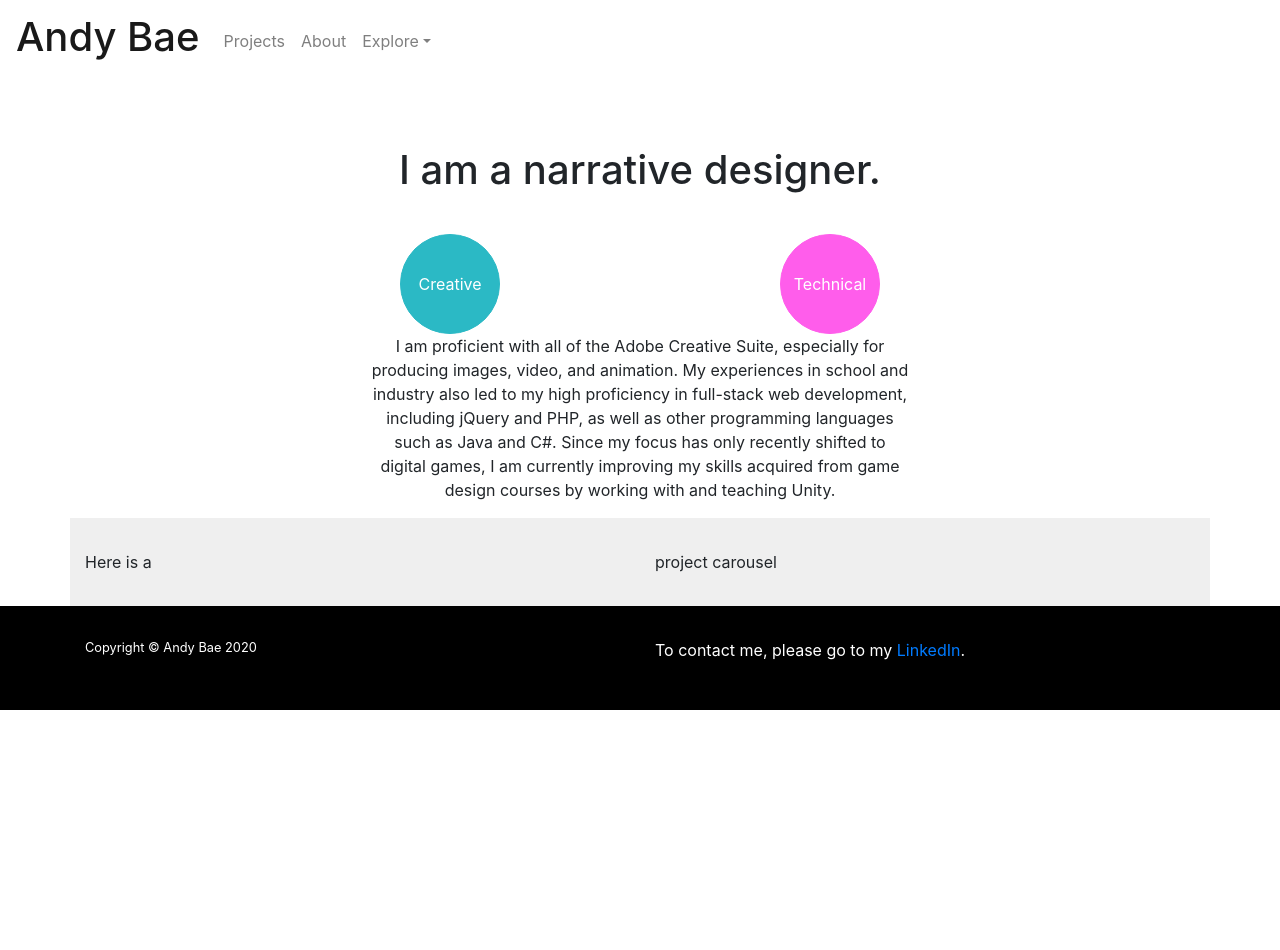
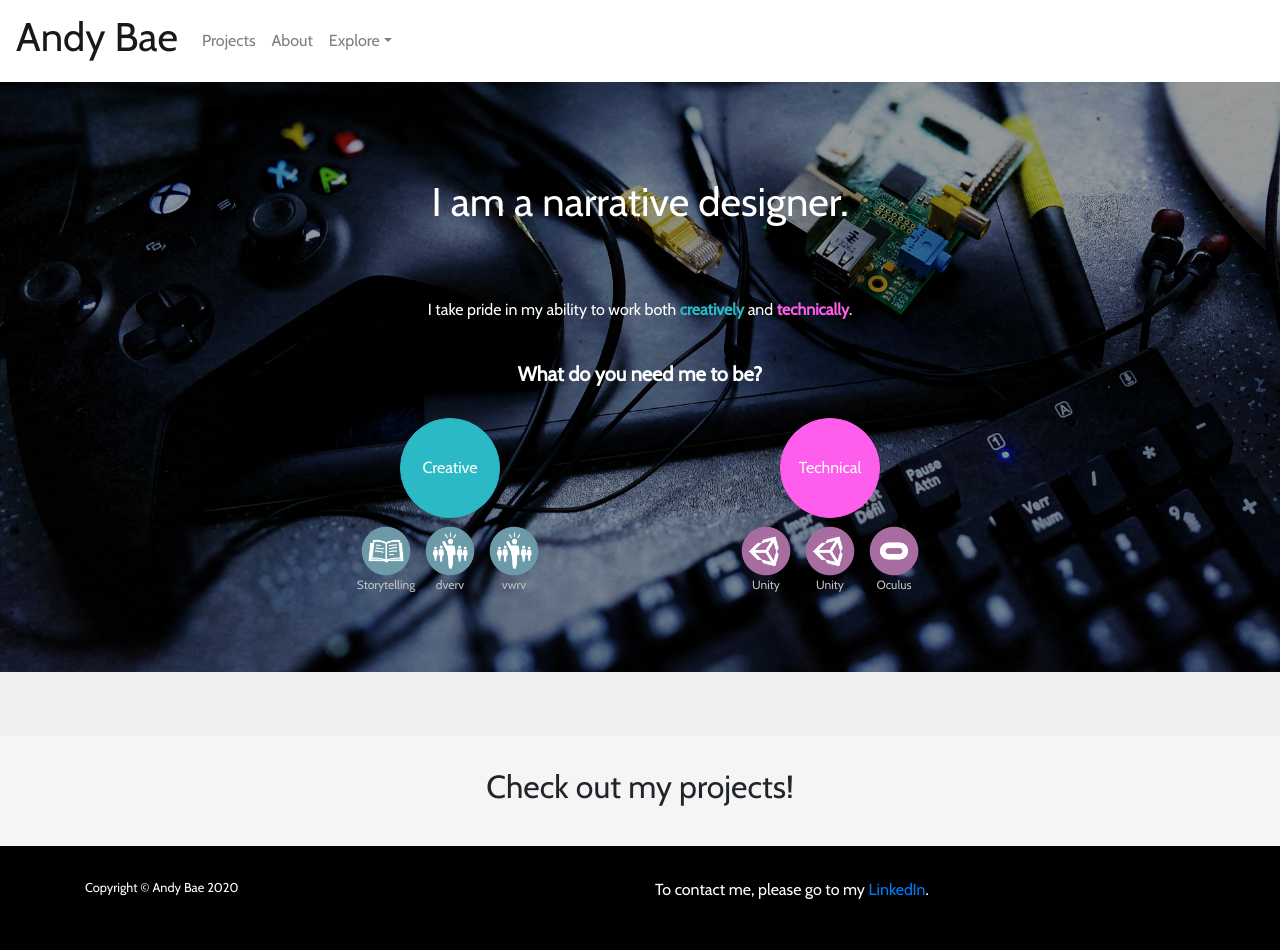
Before and after one commit to sjandybae/sjandybae.github.io, a PHP site: page / in a window 1280 px wide. Before the commit the page ends 710 px from the top, so only its background shows below. Run offline with PHP 8.4, Linux system fonts and the light colour scheme.

Commit message:
Added font and style to homepage

```diff
--- a/css/site.css
+++ b/css/site.css
@@ -76,6 +76,9 @@ fieldset[disabled] .btn-technical.active {
     text-align: center;
 }
 
+body {
+    font-family: 'Cabin', sans-serif;
+}
 .card {
     background-color: transparent;
     height: 20em;
@@ -147,9 +150,22 @@ section.accent {
 section.accent .figure-caption {
     color: #cacaca;
 }
+section.bg-image {
+    color: white;
+    background-attachment: fixed;
+    background-position: center;
+    background-repeat: no-repeat;
+    background-size: cover;
+}
+
 
 .roles-list strong, .roles-list em {
     color: var(--main-color-darker);
+}
+@media only screen and (min-width: 576px) {
+    .homepage-skills li {
+        width: 4em;
+    }
 }
 .skills-list li {
     width: 5em;
@@ -162,11 +178,21 @@ section.accent .figure-caption {
 /*    display: none;*/
     font-size: 0.75em;
     color: silver;
+    margin-bottom: 0.5em;
 }
 @media only screen and (max-width: 767px) {
     .skill-icon + .skill-description {
 /*        display: block;*/
     }
+}
+.skill {
+    font-weight: bolder;
+}
+.skill.c {
+    color: var(--main-color);
+}
+.skill.t {
+    color: var(--acc-color);
 }
 .video-div iframe {
     width: 100%;
--- a/index.html
+++ b/index.html
@@ -4,6 +4,7 @@
         <meta charset="UTF-8">
         <meta name="viewport" content="width=device-width, initial-scale=1.0">
         <link rel="stylesheet" href="https://stackpath.bootstrapcdn.com/bootstrap/4.4.1/css/bootstrap.min.css" integrity="sha384-Vkoo8x4CGsO3+Hhxv8T/Q5PaXtkKtu6ug5TOeNV6gBiFeWPGFN9MuhOf23Q9Ifjh" crossorigin="anonymous">
+        <link href="https://fonts.googleapis.com/css?family=Cabin&display=swap" rel="stylesheet">
         <link rel="stylesheet" type="text/css" href="css/site.css">
     </head>
     <body>
@@ -36,29 +37,74 @@
 
         <!--THE MAIN CONTENT OF THIS PAGE-->
         <div id="main">
-            <div class="container">
-                <div class="row" style="text-align: center; padding: 4em 0px 2em 0px">
-                    <h1 class="col">I am a narrative designer.</h1>
-                </div>
-                <div class="row">
-                    <div class="col-6 col-md-4 offset-md-2 text-center">
-                        <button type="button" class="btn btn-creative btn-circle">Creative</button>
+            <section class="bg-image" style="background-image: url(assets/tempstockphoto.jpg);">
+                <div class="container">
+                    <div class="row text-center" style="padding: 4em 0px 4em 0px">
+                        <h1 class="col">I am a narrative designer.</h1>
                     </div>
-                    <div class="col-6 col-md-4 text-center">
-                        <button type="button" class="btn btn-technical btn-circle">Technical</button>
+                    <div class="row text-center mb-4">
+                        <div class="col-12">
+                            <p>I take pride in my ability to work both <span class="c skill">creatively</span> and <span class="t skill">technically</span>.</p>
+                        </div>
+                    </div>
+                    <div class="row text-center mb-4">
+                        <div class="col-12">
+                            <h5><strong>What do you need me to be?</strong></h5>
+                        </div>
+                    </div>
+                    <div class="row text-center">
+                        <div class="col-6 col-md-4 offset-md-2">
+                            <button type="button" id="homepageCreativeButton" class="btn btn-creative btn-circle">Creative</button>
+                        </div>
+                        <div class="col-6 col-md-4">
+                            <button type="button" id="homepageTechnicalButton" class="btn btn-technical btn-circle">Technical</button>
+                        </div>
+                    </div>
+                    <div class="row text-center mt-2 mb-4">
+                        <div class="col-6 col-md-4 offset-md-2">
+                            <ul class="list-unstyled d-sm-inline-flex homepage-skills">
+                                <li><img src="assets/storytellingicon.png" class="skill-icon"><p class="skill-description">Storytelling</p></li>
+                                <li><img src="assets/leadershipicon.png" class="skill-icon"><p class="skill-description">dverv</p></li>
+                                <li><img src="assets/leadershipicon.png" class="skill-icon"><p class="skill-description">vwrv</p></li>
+                            </ul>
+                        </div>
+                        <div class="col-6 col-md-4">
+                            <ul class="list-unstyled d-sm-inline-flex homepage-skills">
+                                <li><img src="assets/unityicon.png" class="skill-icon"><p class="skill-description">Unity</p></li>
+                                <li><img src="assets/unityicon.png" class="skill-icon"><p class="skill-description">Unity</p></li>
+                                <li><img src="assets/oculusicon.png" class="skill-icon"><p class="skill-description">Oculus</p></li>
+                            </ul>
+                        </div>
                     </div>
                 </div>
-                <div class="row">
-                    <div class="col-12 col-md-6 offset-md-3 text-center">
-                        <p>I am proficient with all of the Adobe Creative Suite, especially for producing images, video, and animation. My experiences in school and industry also led to my high proficiency in full-stack web development, including jQuery and PHP, as well as other programming languages such as Java and C#. Since my focus has only recently shifted to digital games, I am currently improving my skills acquired from game design courses by working with and teaching Unity.</p>
+            </section>
+            <section class="default">
+                <div class="container">
+                    <div id="creativeBio" class="row">
+                        <div class="col-12 col-md-8 offset-md-2 text-center">
+                            <h4 class="c skill">I love putting together games that create stories.</h4>
+                            <p>At SFU's School of Interactive Arts and Technology, I studied and practiced artistic expression through various technology. I made graphics, interactive films, board games, animations, documentaries, and (for this one class) a fake "high-tech" garbage can.</p>
+                            <p>Through my experiences in work and play, nothing brings me greater joy than playing a fun, narrative-driven video game except for working with other skillful creators to make such projects. Games today embody our culture, ideals, and emotional experiences, and I want to be behind the scenes making lots of them.</p>
+                        </div>
+                    </div>
+                    <div id="technicalBio" class="row">
+                        <div class="col-12 col-md-8 offset-md-2 text-center">
+                            <h4 class="t skill">I value friendliness in both coding and logistics.</h4>
+                            <p>Many of my past school and work experiences required me to teach myself new programs and languages regularly. I have had great success with full-stack web development, various Adobe software, Maya, Java, and Unity for VR games. I have had the opportunity to pass these skills on to many young children as well.</p>
+                            <p>While I chose a path that would put my programming brain towards creative, entertainment-related media, I still enjoy solving problems and putting the pieces of a project together. Show me a team of game creators, and my skills can and will cover whatever gaps there may be.</p>
+                        </div>
                     </div>
                 </div>
-                <section class="row">
-                    <div class="col-6">Here is a</div>
-                    <div class="col-6">project carousel</div>
-                </section>
-
-            </div>
+            </section>
+            <section class="default">
+                <div class="container">
+                    <div class="row">
+                        <div class="col-12 text-center">
+                            <h2>Check out my projects!</h2>
+                        </div>
+                    </div>
+                </div>
+            </section>
         </div>
         <!--END OF MAIN CONTENT-->
 
--- a/js/site.js
+++ b/js/site.js
@@ -1,6 +1,19 @@
 $( document ).ready(function() {
-    //console.log( "hi!" );
+    console.log( "hi!" );
+    $("#creativeBio").hide();
+    $("#technicalBio").hide();
 
     //$("#main").append("<div>jquery was here</div>")
 
+    $("#homepageCreativeButton").click(function() {
+        $("#technicalBio").hide();
+        $("#creativeBio").show();
+        $('html, body').animate({
+            scrollTop: $("#creativeBio").offset().top
+        }, 500);
+    });
+    $("#homepageTechnicalButton").click(function() {
+        $("#creativeBio").hide();
+        $("#technicalBio").show();
+    });
 });
--- a/projects/forlorn.html
+++ b/projects/forlorn.html
@@ -4,6 +4,7 @@
         <meta charset="UTF-8">
         <meta name="viewport" content="width=device-width, initial-scale=1.0">
         <link rel="stylesheet" href="https://stackpath.bootstrapcdn.com/bootstrap/4.4.1/css/bootstrap.min.css" integrity="sha384-Vkoo8x4CGsO3+Hhxv8T/Q5PaXtkKtu6ug5TOeNV6gBiFeWPGFN9MuhOf23Q9Ifjh" crossorigin="anonymous">
+        <link href="https://fonts.googleapis.com/css?family=Cabin&display=swap" rel="stylesheet">
         <link rel="stylesheet" type="text/css" href="../css/site.css">
     </head>
     <body>
@@ -56,7 +57,7 @@
                             </ul>
                         </div>
                     </div>
-                    <div class="row">
+                    <div class="row align-items-center">
                         <div class="col-12 col-md-6 mb-4">
                             <p>For a course in Virtual Reality, I worked with two peers to design a VR experience using the <span class="skill">Oculus Rift</span> and <span class="skill">Unity</span> in which a user could explore an abandoned city partially submerged in water, steering a motorboat to find clues towards discovering the cause of the disaster. Our goal was to immerse the player as a character in our narrative and generate emotional responses from being lost and alone.</p>
                             <p>As the team member most experienced in programming, I was responsible for creating the <span class="skill">C# scripts</span>, including movement and interaction via the Oculus Rift and an Xbox 360 controller. In later phases of development, I created scripts for specific narrative events requiring animation such as reticle scanning and water rising.</p>
--- a/projects/index.html
+++ b/projects/index.html
@@ -4,6 +4,7 @@
         <meta charset="UTF-8">
         <meta name="viewport" content="width=device-width, initial-scale=1.0">
         <link rel="stylesheet" href="https://stackpath.bootstrapcdn.com/bootstrap/4.4.1/css/bootstrap.min.css" integrity="sha384-Vkoo8x4CGsO3+Hhxv8T/Q5PaXtkKtu6ug5TOeNV6gBiFeWPGFN9MuhOf23Q9Ifjh" crossorigin="anonymous">
+        <link href="https://fonts.googleapis.com/css?family=Cabin&display=swap" rel="stylesheet">
         <link rel="stylesheet" type="text/css" href="../css/site.css">
     </head>
     <body>
```
Also changed, not shown: assets/tempstockphoto.jpg (added).
